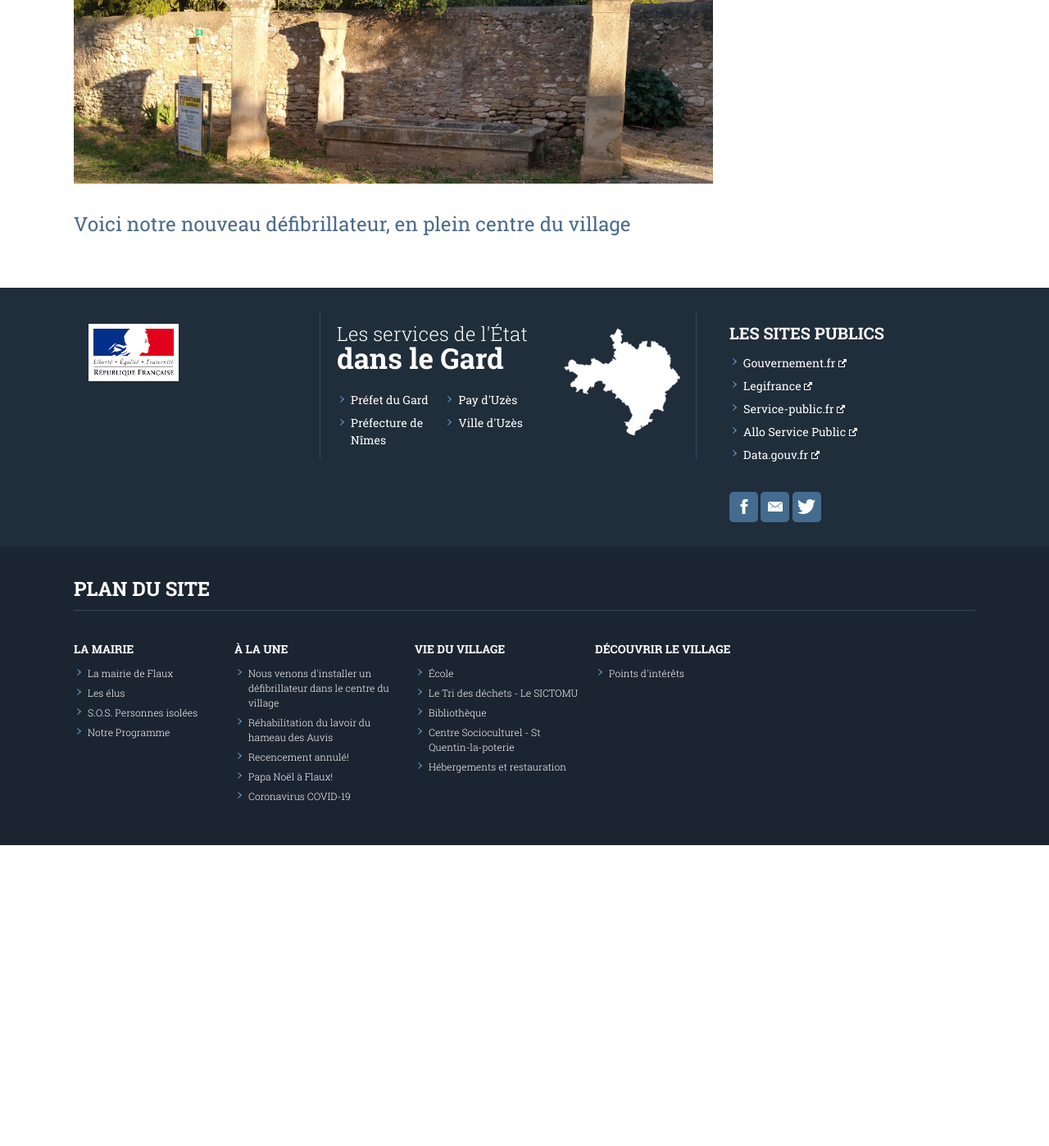
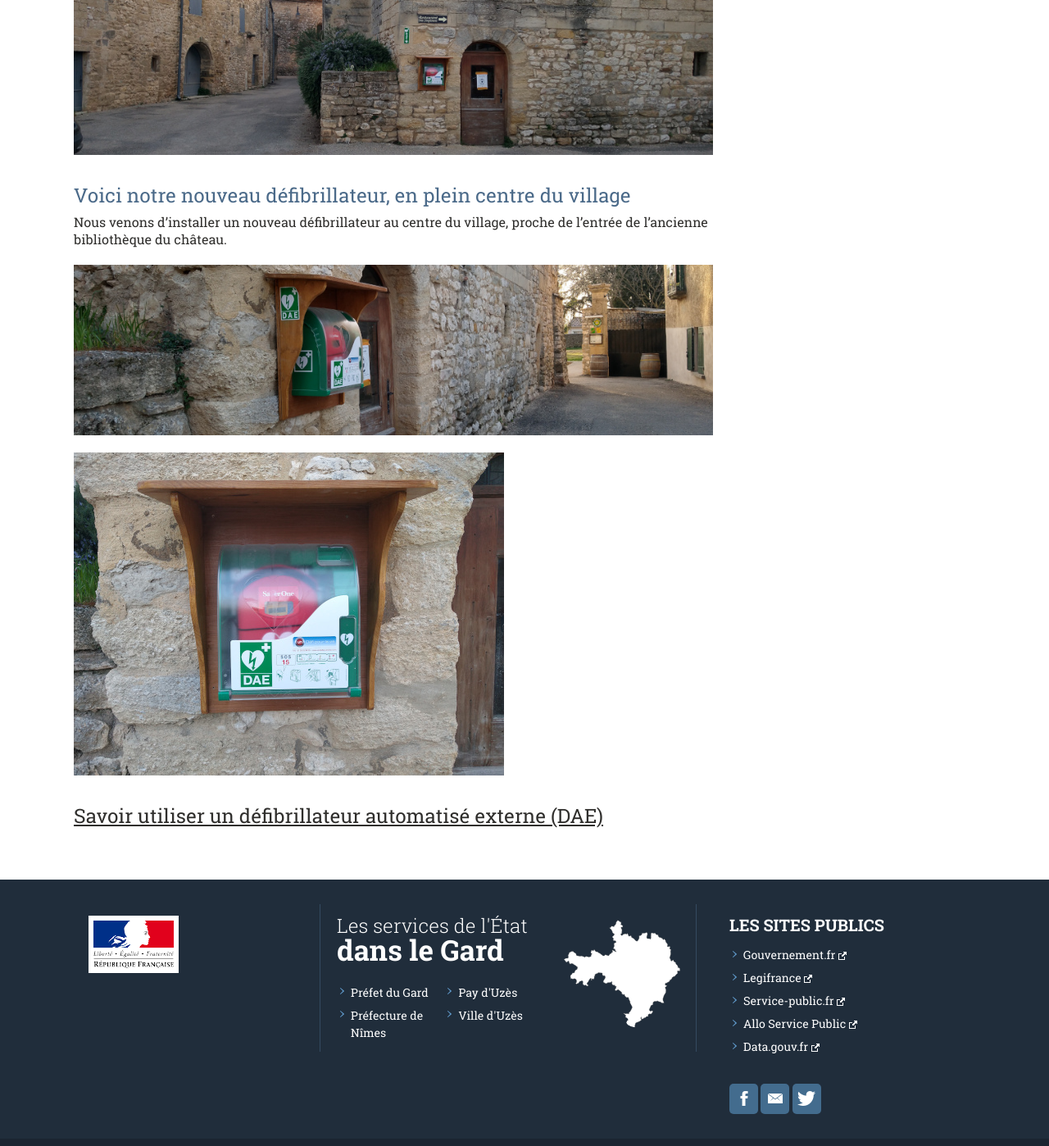
Before and after one commit to Flaux-Village/flaux-village.github.io, a Jekyll site: the page built from _actualites/defibrillateur.md, in a window 1280 px wide and 1400 px high, scrolled down 458 px. Shown: the whole window at 82% size. Built offline with Jekyll 4.4.1, drawn with Linux system fonts in a browser that asks for light colours; before the commit the page ends 1489 px from its top, so only the background shows below that.

Commit message:
Update defibrillateur.md

```diff
--- a/_actualites/defibrillateur.md
+++ b/_actualites/defibrillateur.md
@@ -8,9 +8,18 @@ section: À la une
 addresse_section: /actualites.html
 date_texte: 01 Avril 2021
 date: 2021-04-01
-illustration: /assets/illustrations/news/lavoir-banner.jpg
+illustration: /assets/illustrations/news/defibrillateur2-banner.jpg
 description_illustration: Défibrillateur</br>
 introduction:
 ---
 
 # Voici notre nouveau défibrillateur, en plein centre du village<br>
+
+Nous venons d'installer un nouveau défibrillateur au centre du village, proche de l'entrée de l'ancienne bibliothèque du château. <br>
+
+
+![Au château de Flaux, défibrillateur](/assets/illustrations/news/defibrillateur-banner.jpg){:class="img-responsive"}
+
+
+![Au château de Flaux, défibrillateur](/assets/illustrations/news/defibrillateurproche.jpg){:class="img-responsive"}
+# [Savoir utiliser un défibrillateur automatisé externe (DAE)](https://youtu.be/SjbqlyQ0iI8)
```
